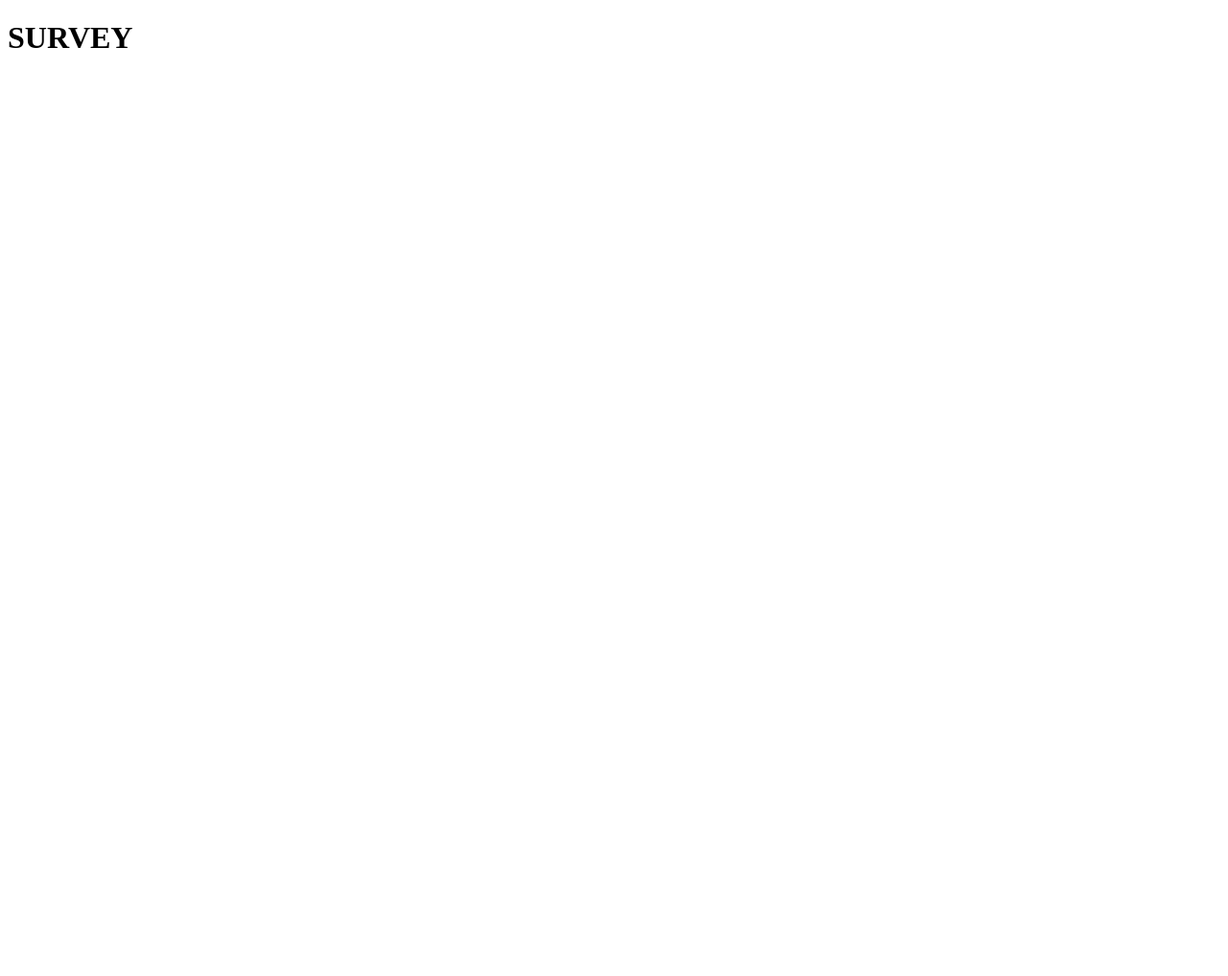
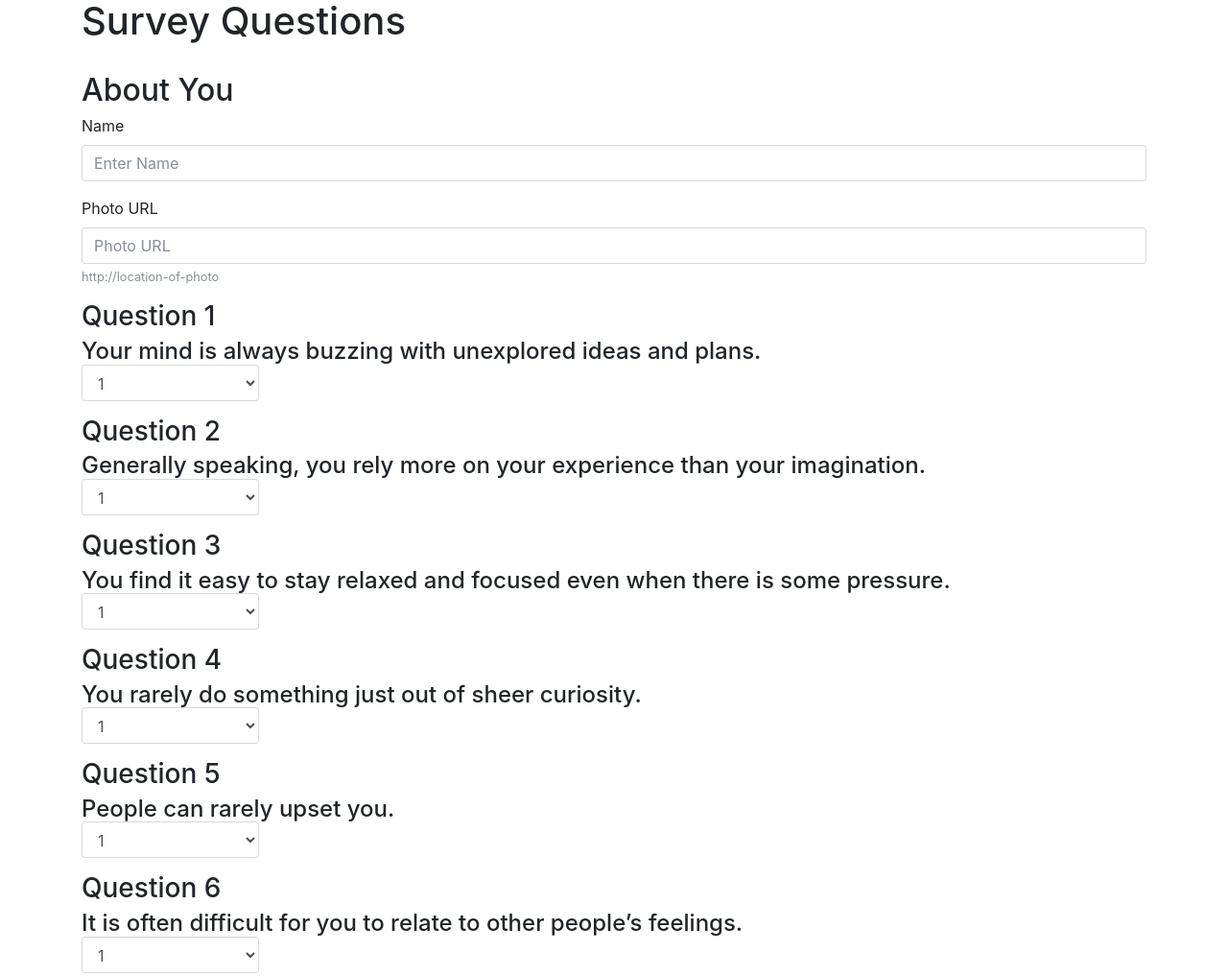
Before and after one commit to tylern-dev/FriendFinder, a website: page app/public/survey.html in a window 1280 px wide. Shown: the top 1017 px of the page at 96% size. Before the commit the page ends 800 px from the top, so only its background shows below. Drawn offline with nearby package versions, Linux system fonts and the light colour scheme.

Commit message:
working on front end

```diff
--- a/app/public/css/style.css
+++ b/app/public/css/style.css
@@ -0,0 +1,3 @@
+.form-input{
+    display: block;
+}
--- /dev/null
+++ b/app/public/scripts/script.js
@@ -0,0 +1,28 @@
+var questions = [
+    'Your mind is always buzzing with unexplored ideas and plans.',
+    'Generally speaking, you rely more on your experience than your imagination.',
+    'You find it easy to stay relaxed and focused even when there is some pressure.',
+    'You rarely do something just out of sheer curiosity.',
+    'People can rarely upset you.',
+    'It is often difficult for you to relate to other people’s feelings.',
+    'In a discussion, truth should be more important than people’s sensitivities.',
+    'You rarely get carried away by fantasies and ideas.',
+    'You think that everyone’s views should be respected regardless of whether they are supported by facts or not.',
+    'You feel more energetic after spending time with a group of people.'
+]
+
+
+for(let [index, val] of questions.entries()){
+    $('#survey-questions').append(
+        `<div class = "form-group">`+
+        `<h3>Question ${index+1}`+
+        `<h4>${val}`+
+        `<select class="form-control col-2">`+
+        `<option value="1">1`+
+        `<option value="2">2`+
+        `<option value="3">3`+
+        `<option value="4">4`+
+        `<option value="5">5`+
+        `</select>`
+    )
+}
--- a/app/public/survey.html
+++ b/app/public/survey.html
@@ -5,8 +5,44 @@
     <meta name="viewport" content="width=device-width, initial-scale=1.0">
     <meta http-equiv="X-UA-Compatible" content="ie=edge">
     <title>Survey</title>
+
+    <link rel="stylesheet" href="https://maxcdn.bootstrapcdn.com/bootstrap/4.0.0-beta/css/bootstrap.min.css" integrity="sha384-/Y6pD6FV/Vv2HJnA6t+vslU6fwYXjCFtcEpHbNJ0lyAFsXTsjBbfaDjzALeQsN6M" crossorigin="anonymous">
+    <link rel="stylesheet" href="/css/style.css">
+
 </head>
 <body>
-    <h1>SURVEY</h1>
+    <div class="container">
+
+        <h1>Survey Questions</h1>
+        <br>
+        <h2>About You</h2>
+
+        <form >
+            <div class="form-group">
+                <label for="form-name">Name</label>
+                <input type="email" class="form-control" id="form-name" placeholder="Enter Name">
+
+            </div>
+            <div class="form-group">
+                <label for="form-photo">Photo URL</label>
+                <input type="text" class="form-control" id="form-photo" placeholder="Photo URL">
+                <small id="emailHelp" class="form-text text-muted">http://location-of-photo</small>
+            </div>
+            <div id="survey-questions">
+
+
+            </div>
+
+
+
+            <button id="submit" type="submit" class="btn btn-primary">Submit</button>
+        </form>
+
+    </div>
+
+    <script src="https://code.jquery.com/jquery-3.2.1.slim.min.js" integrity="sha384-KJ3o2DKtIkvYIK3UENzmM7KCkRr/rE9/Qpg6aAZGJwFDMVNA/GpGFF93hXpG5KkN" crossorigin="anonymous"></script>
+    <script src="https://cdnjs.cloudflare.com/ajax/libs/popper.js/1.11.0/umd/popper.min.js" integrity="sha384-b/U6ypiBEHpOf/4+1nzFpr53nxSS+GLCkfwBdFNTxtclqqenISfwAzpKaMNFNmj4" crossorigin="anonymous"></script>
+    <script src="https://maxcdn.bootstrapcdn.com/bootstrap/4.0.0-beta/js/bootstrap.min.js" integrity="sha384-h0AbiXch4ZDo7tp9hKZ4TsHbi047NrKGLO3SEJAg45jXxnGIfYzk4Si90RDIqNm1" crossorigin="anonymous"></script>
+    <script src="/scripts/script.js"></script>
 </body>
 </html>
--- a/app/routing/htmlRoutes.js
+++ b/app/routing/htmlRoutes.js
@@ -2,6 +2,7 @@ var express = require('express')
 var app = express.Router();
 var path = require('path')
 
+module.exports = function(app){
 
     app.get('/',function(req,res){
         res.sendFile(path.join(__dirname,'../../app/public/home.html'));
@@ -15,7 +16,6 @@ app.get('/survey', function(req,res){
     // 404 page handling
     app.get('*',function(req, res){
         res.status(404).sendFile(path.join(__dirname, '../../app/public/404.html'))
-})
+    });
 
-
-module.exports = app;
+}
```
Also changed, not shown: app/data/friends.js (+4 -6 lines), app/public/404.html (+1 -1 lines), app/public/home.html (+10 -0 lines), app/routing/apiRoutes.js (+20 -18 lines), server.js (+4 -4 lines). Lines whose indentation alone changed are shown as unchanged.
